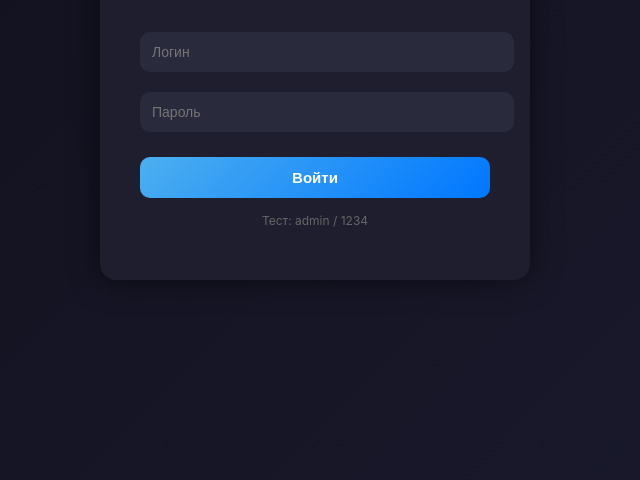
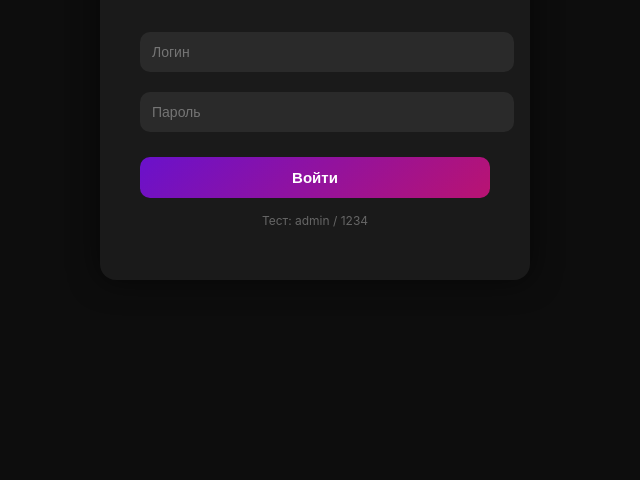
Before and after one commit to NooneCar3s/TeamProjectFront, a plain HTML site: page index.html in a window 1280 px wide. Shown: the part 320-800 px from the top of the page, without its empty margins (325-965 px from the left). Drawn offline with Linux system fonts and the light colour scheme.

Commit message:
Change_Colour

```diff
--- a/style.css
+++ b/style.css
@@ -6,7 +6,7 @@ body {
 
 /* Фон для страницы логина */
 .login-body {
-  background: linear-gradient(135deg, #0f0f1a, #1a1a2e);
+  background: #0d0d0d;
   display: flex;
   justify-content: center;
   align-items: center;
@@ -15,12 +15,12 @@ body {
 
 /* Контейнер логина */
 .login-container {
-  background: #1e1e2f;
+  background: #1a1a1a;
   padding: 40px;
   border-radius: 16px;
   width: 350px;
   text-align: center;
-  box-shadow: 0 0 30px rgba(0,0,0,0.5);
+  box-shadow: 0 0 30px rgba(0,0,0,0.6);
   animation: fadeIn 0.5s ease-in-out;
 }
 
@@ -44,7 +44,7 @@ body {
   margin: 10px 0;
   border: none;
   border-radius: 10px;
-  background: #2a2a3d;
+  background: #2a2a2a;
   color: #fff;
   font-size: 14px;
   outline: none;
@@ -52,7 +52,7 @@ body {
 }
 
 .login-form input:focus {
-  background: #33334d;
+  background: #333;
 }
 
 /* Кнопка */
@@ -60,7 +60,7 @@ body {
   width: 100%;
   padding: 12px;
   margin-top: 15px;
-  background: linear-gradient(135deg, #4cafef, #0077ff);
+  background: linear-gradient(135deg, #6a11cb, #b91372);
   border: none;
   border-radius: 10px;
   color: #fff;
```
